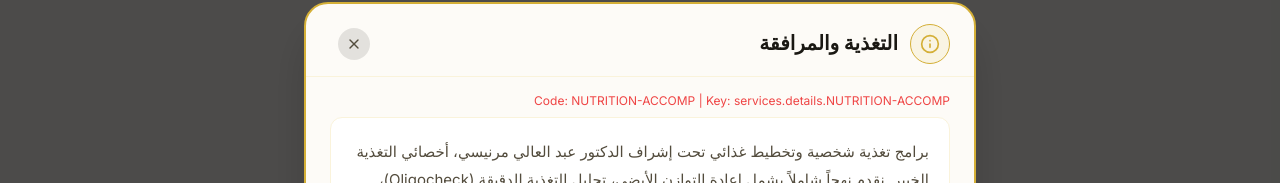
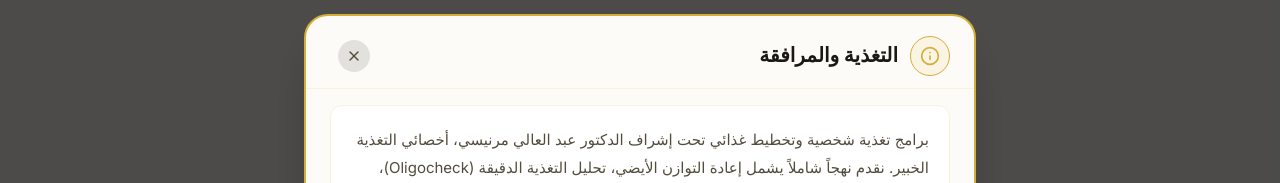
Before and after one commit to wellnessmedical4development-dev/medwell-platform, a React (Vite) app in the folder client/: page /services in a window 1280 px wide. Both pictures are taken after a click on the element 1034 px from the left and 517 px from the top of the page. Shown: the part 178-361 px from the top of the page. Built offline with nearby package versions, Linux system fonts and the light colour scheme; no server answers; what @capacitor/core would draw is missing.

Commit message:
Remove debug info from modal

```diff
--- a/client/src/components/ui/ServiceMediaModal.jsx
+++ b/client/src/components/ui/ServiceMediaModal.jsx
@@ -21,7 +21,6 @@ export default function ServiceMediaModal({ isOpen, onClose, service, getTitle }
   if (!isOpen) return null;
 
   const title = service ? (getTitle ? getTitle(service) : service.code) : '';
-  const serviceCode = service?.code || '(no code)';
   const detailKey = service?.code ? `services.details.${service.code}` : null;
   const description = detailKey ? t(detailKey) : '';
 
@@ -62,7 +61,6 @@ export default function ServiceMediaModal({ isOpen, onClose, service, getTitle }
           </div>
 
           <div className="px-3 sm:px-6 py-3 sm:py-4">
-            <p className="text-xs text-red-500 mb-2">Code: {serviceCode} | Key: {detailKey || 'null'}</p>
             {description ? (
               <div className="bg-white dark:bg-dark-800/50 rounded-xl border border-ivory-200 dark:border-dark-700 p-3 sm:p-5">
                 <p className="text-[13px] sm:text-[15px] text-dark-600 dark:text-ivory-200/80 leading-relaxed sm:leading-7 whitespace-pre-line">
@@ -74,7 +72,6 @@ export default function ServiceMediaModal({ isOpen, onClose, service, getTitle }
                 <p className="text-dark-500 dark:text-ivory-200/60 text-sm font-light">
                   {t('services.media_coming_soon')}
                 </p>
-                <p className="text-[10px] text-red-400 mt-2">description is empty/falsy</p>
               </div>
             )}
           </div>
```
